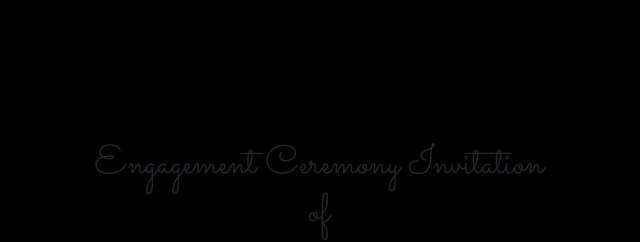
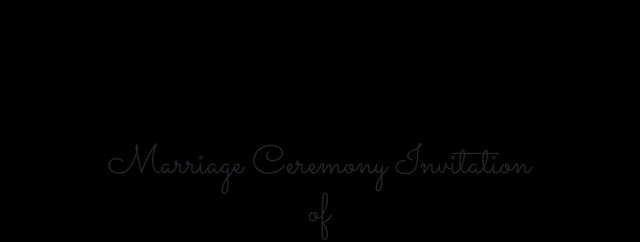
Before and after one commit to siddheshkankal96/Wedding-Invitations2, a website with bundled scripts: page index.html in a window 1280 px wide. Shown: the top 242 px of the page, 321-961 px from the left. Built offline with nearby package versions, Linux system fonts and the light colour scheme.

```diff
--- a/index.html
+++ b/index.html
@@ -308,7 +308,7 @@
     <div class="loading-page bg-black" id="welcome" style="opacity: 1;">
         <div class="d-flex justify-content-center align-items-center" style="height: 100vh !important;">
             <div class="text-center">
-                <h2 class="font-esthetic mb-4" style="font-size: 2.5rem;">Engagement Ceremony Invitation <br> of</h2>
+                <h2 class="font-esthetic mb-4" style="font-size: 2.5rem;">Marriage Ceremony Invitation <br> of</h2>
 
                 <div class="img-crop border border-3 border-light shadow mb-4 mx-auto">
                     <img src="./assets/images/bg.png" alt="background">
```
